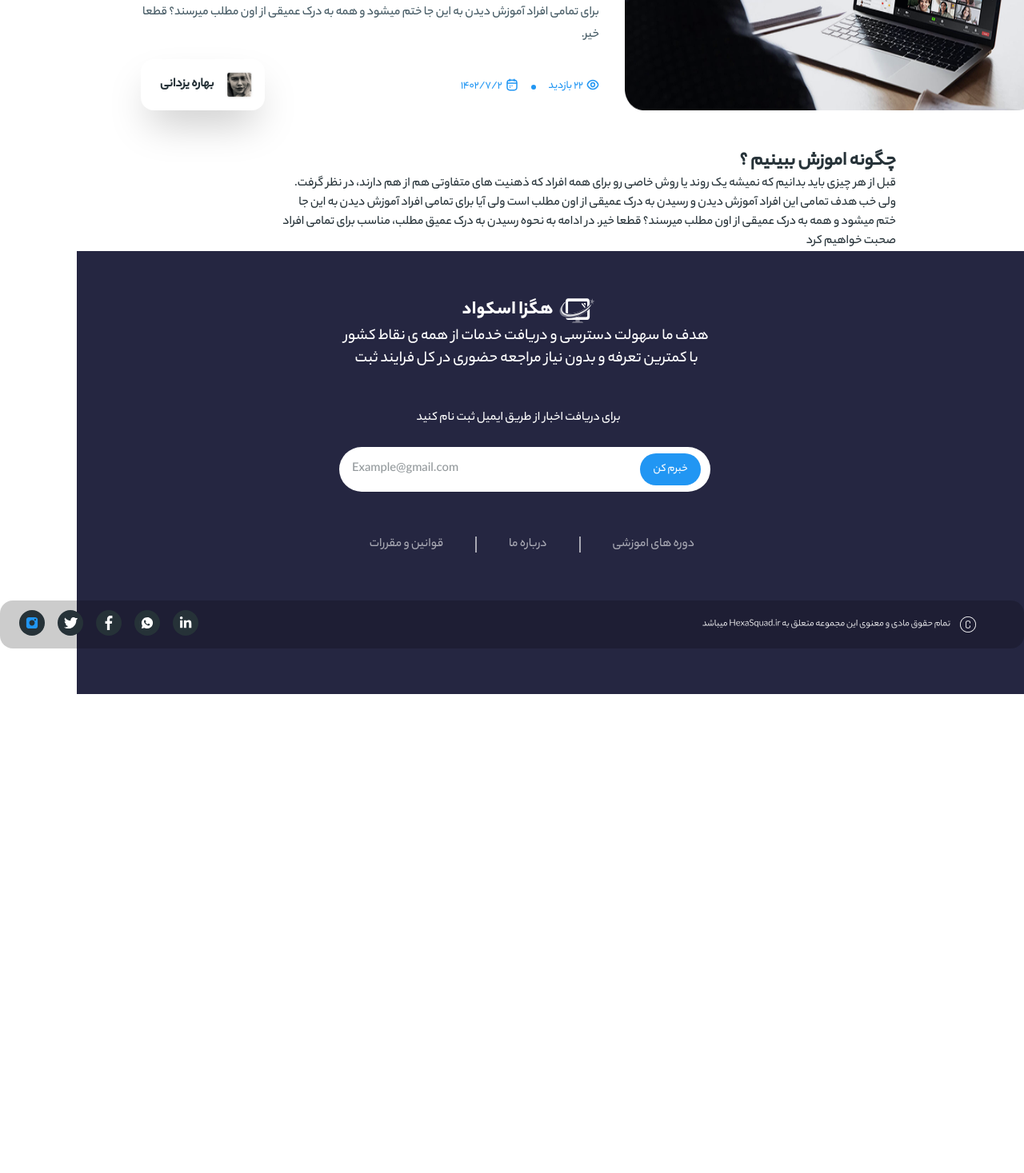
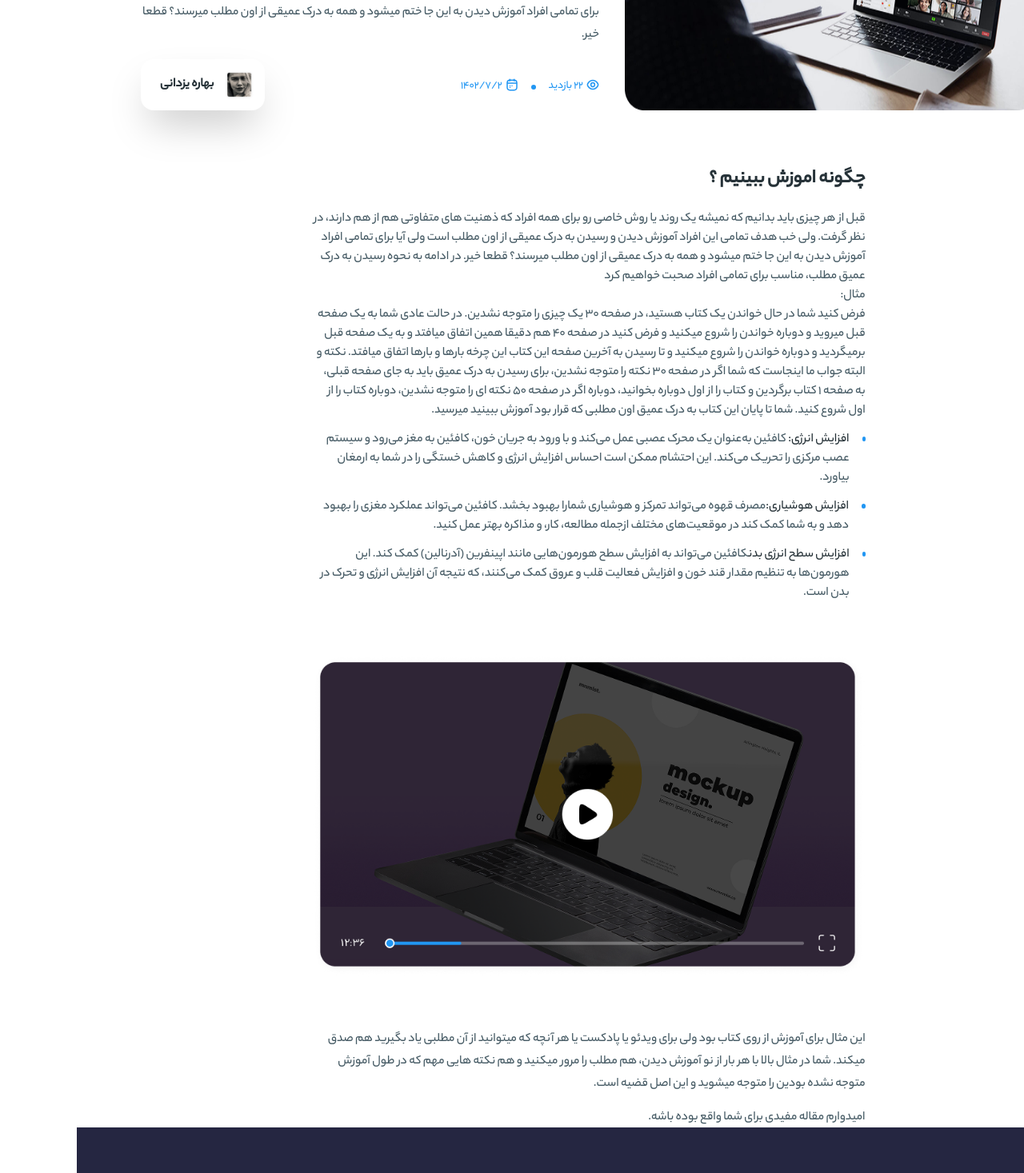
Before and after one commit to academy-react-winter1403/Tricoder, a React (Vite) app: page /newsDetail in a window 1280 px wide. Shown: the part 380-1847 px from the top of the page at 80% size. Before the commit the page ends 1248 px from the top, so only its background shows below. Built offline with nearby package versions, Linux system fonts and the light colour scheme.

Commit message:
NewsContent

```diff
--- a/src/components/newsDetail/NewsContent.jsx
+++ b/src/components/newsDetail/NewsContent.jsx
@@ -2,9 +2,43 @@ import React from 'react'
 
 const NewsContent = () => {
   return (
-    <div className='pt-12 mx-auto w-[60%] '>
-        <p className='text-2xl font-bold'>چگونه اموزش ببینیم ؟</p>
-        <p className='leading-6'>قبل از هر چیزی باید بدانیم که نمیشه یک روند یا روش خاصی رو برای همه افراد که ذهنیت های متفاوتی هم از هم دارند، در نظر گرفت. ولی خب هدف تمامی این افراد آموزش دیدن و رسیدن به درک عمیقی از اون مطلب است ولی آیا برای تمامی افراد آموزش دیدن به این جا ختم میشود و همه به درک عمیقی از اون مطلب میرسند؟ قطعا خیر. در ادامه به نحوه رسیدن به درک عمیق مطلب، مناسب برای تمامی افراد صحبت خواهیم کرد</p>
+    <div className='pt-12 mx-auto w-[54%]  flex flex-col gap-16 '>
+      <div>
+      <p className='text-2xl font-bold leading-19'>چگونه اموزش ببینیم ؟</p>
+        <p className='leading-6 text-[#455A64] '>قبل از هر چیزی باید بدانیم که نمیشه یک روند یا روش خاصی رو برای همه افراد که ذهنیت های متفاوتی هم از هم دارند، در نظر گرفت. ولی خب هدف تمامی این افراد آموزش دیدن و رسیدن به درک عمیقی از اون مطلب است ولی آیا برای تمامی افراد آموزش دیدن به این جا ختم میشود و همه به درک عمیقی از اون مطلب میرسند؟ قطعا خیر. در ادامه به نحوه رسیدن به درک عمیق مطلب، مناسب برای تمامی افراد صحبت خواهیم کرد</p>
+        <p className='text-[#455A64] leading-6'>مثال:</p>
+        <p className='text-[#455A64] leading-6'>  فرض کنید شما در حال خواندن یک کتاب هستید، در صفحه 30 یک چیزی را متوجه نشدین. در حالت عادی شما به یک صفحه قبل میروید و دوباره خواندن را شروع میکنید و فرض کنید در صفحه 40 هم دقیقا همین اتفاق میافتد و به یک صفحه قبل برمیگردید و دوباره خواندن را شروع میکنید و تا رسیدن به آخرین صفحه این کتاب این چرخه بارها و بارها اتفاق میافتد. نکته و البته جواب ما اینجاست که شما اگر در صفحه 30 نکته را متوجه نشدین، برای رسیدن به درک عمیق باید به جای صفحه قبلی، به صفحه 1 کتاب برگردین و کتاب را از اول دوباره بخوانید، دوباره اگر در صفحه 50 نکته ای را متوجه نشدین، دوباره کتاب را از اول شروع کنید. شما تا پایان این کتاب به درک عمیق اون مطلبی که قرار بود آموزش ببینید میرسید.</p>
+        <div className='flex gap-4 pt-3 '>
+          <div className='w-2 h-1.5 bg-[#2196F3] rounded-[10px] mt-2 '></div>
+          <p className='font-medium leading-6'>افزایش انرژی:
+              <span className='text-[#455A64] font-normal'> کافئین به‌عنوان یک محرک عصبی عمل می‌کند و با ورود به جریان خون، کافئین به مغز می‌رود و سیستم عصب مرکزی را تحریک می‌کند. این احتشام ممکن است احساس افزایش انرژی و کاهش خستگی را در شما به ارمغان بیاورد.</span>
+          </p>
+        </div>
+        <div className='flex gap-4 pt-3'>
+        <div className='w-2 h-1.5 bg-[#2196F3] rounded-[10px] mt-2 '></div>
+        <p className='font-medium leading-6'>افزایش هوشیاری:
+                <span className='text-[#455A64]'>مصرف قهوه می‌تواند تمرکز و هوشیاری شمارا بهبود بخشد. کافئین می‌تواند عملکرد مغزی را بهبود دهد و به شما کمک کند در موقعیت‌های مختلف ازجمله مطالعه، کار، و مذاکره بهتر عمل کنید.</span>
+        </p>
+
+        </div>
+        <div className='flex gap-4 pt-3'>
+        <div className='w-2 h-1.5 bg-[#2196F3] rounded-[10px] mt-2 '></div>
+        <p className='font-medium leading-6'>افزایش سطح انرژی بدن
+                <span className='text-[#455A64]'>کافئین می‌تواند به افزایش سطح هورمون‌هایی مانند اپینفرین (آدرنالین) کمک کند. این هورمون‌ها به تنظیم مقدار قند خون و افزایش فعالیت قلب و عروق کمک می‌کنند، که نتیجه آن افزایش انرژی و تحرک در بدن است.</span>
+        </p>
+
+        </div>
+      </div>
+
+
+      <img src='./public/newsDetail/VideoPlayer.png'/>
+
+      <div className='flex flex-col gap-4'>
+        <p className='text-[#455A64] leading-7'>این مثال برای آموزش از روی کتاب بود ولی برای ویدئو یا پادکست یا هر آنچه که میتوانید از آن مطلبی یاد بگیرید هم صدق میکند. شما در مثال بالا با هر بار از نو آموزش دیدن، هم مطلب را مرور میکنید و هم نکته هایی مهم که در طول آموزش متوجه نشده بودین را متوجه میشوید و این اصل قضیه است.</p>
+        <p className='text-[#455A64]'>امیدوارم مقاله مفیدی برای شما واقع بوده باشه.</p>
+      </div>
+
+
 
     </div>
   )
```
Also changed, not shown: public/newsDetail/VideoPlayer.png (added).
